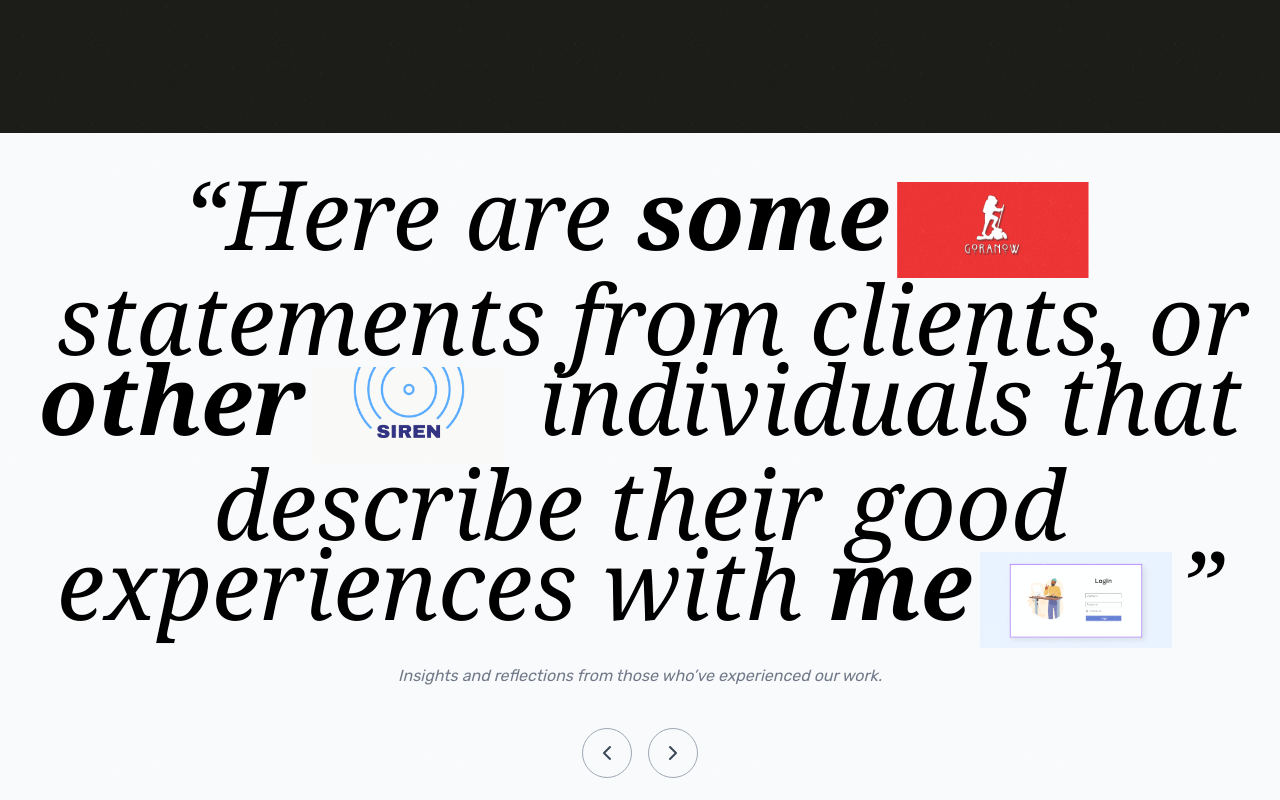
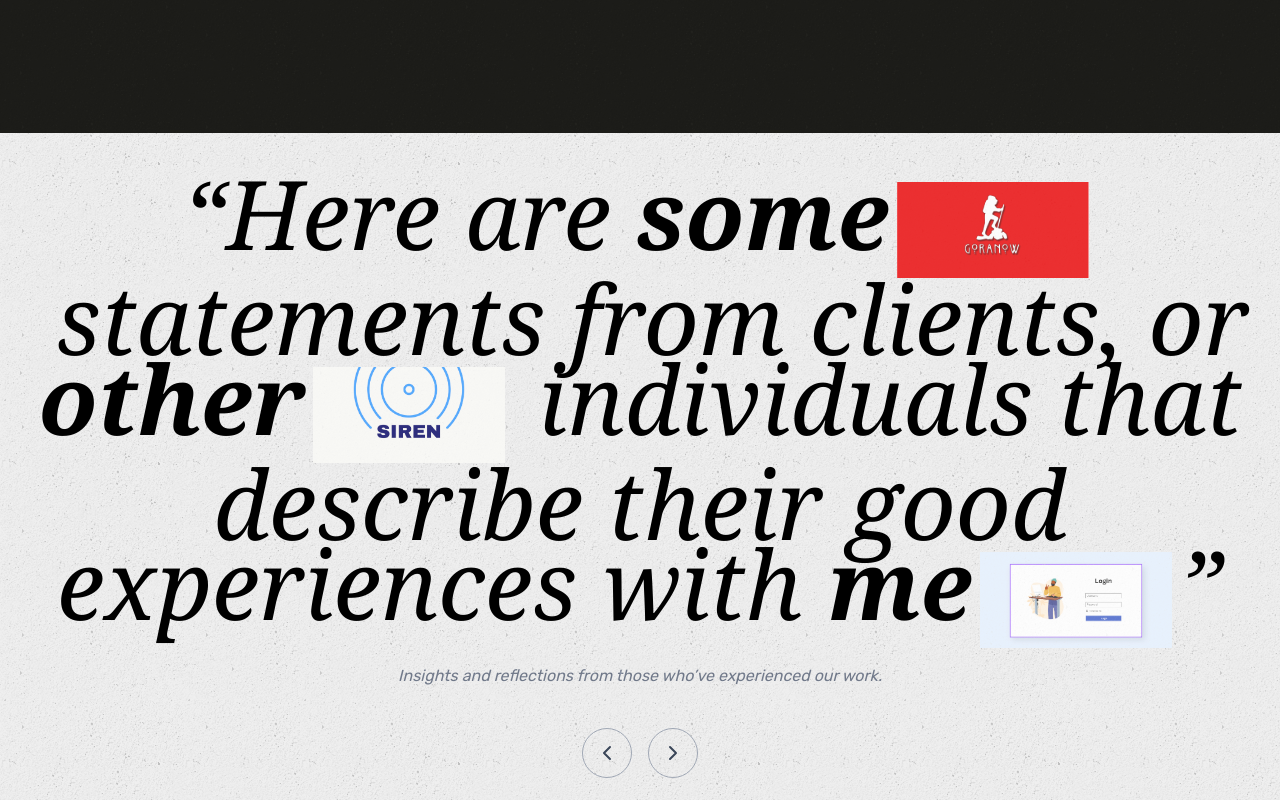
Before and after one commit to DevAdora/DevAdora-Portfolio, a Next.js app: page / in a window 1280 px wide. Shown: the part 7420-8220 px from the top of the page. Built offline with nearby package versions, Linux system fonts and the light colour scheme.

Commit message:
changed testimonial background color, and modified the width and height of images

```diff
--- a/src/components/Testimonials.jsx
+++ b/src/components/Testimonials.jsx
@@ -23,7 +23,7 @@ export default function Testimonials() {
   };
 
   return (
-    <section className="w-full min-h-[100vh] flex flex-col items-center justify-center overflow-hidden relative px-6 bg-[#f9fafb]">
+    <section className="w-full min-h-[100vh] flex flex-col items-center justify-center overflow-hidden relative px-6 ">
       <div className="flex flex-col items-center justify-center py-10">
         <div className="relative flex flex-col items-center justify-center text-center">
           <h1 className="font-serif italic text-[2.5rem] sm:text-[2.5rem] md:text-[5rem] lg:text-[6rem] leading-12 md:leading-20 lg:leading-20">
@@ -126,7 +126,7 @@ function InlineImage({ src, alt }) {
 
   return (
     <span
-      className="inline-flex items-baseline align-middle mx-2 relative"
+      className="inline-flex items-baseline align-middle mx-2 relative xl:h[80%] xl:w-[80%]"
       style={{
         height: "1em",
         width: "2em",
```
